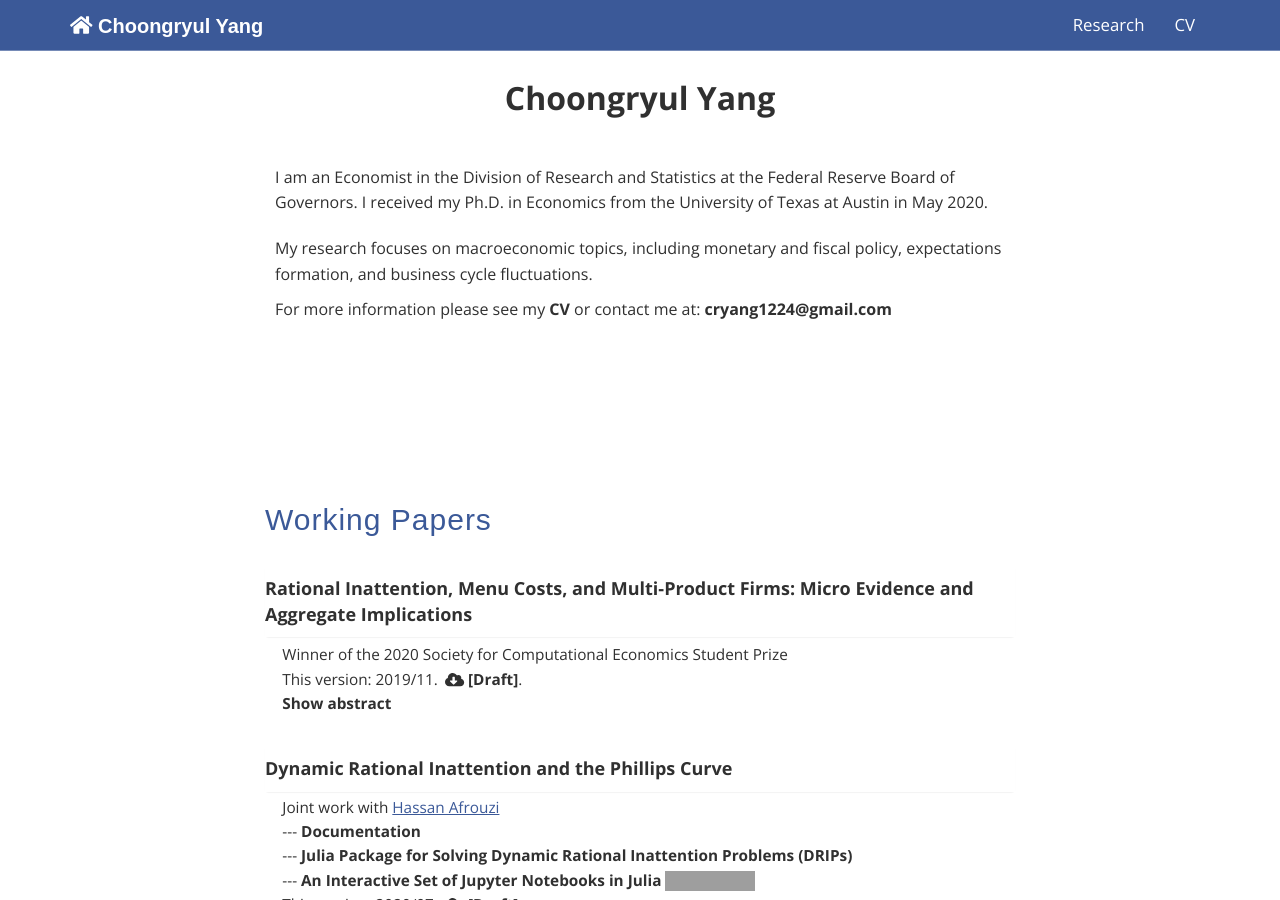
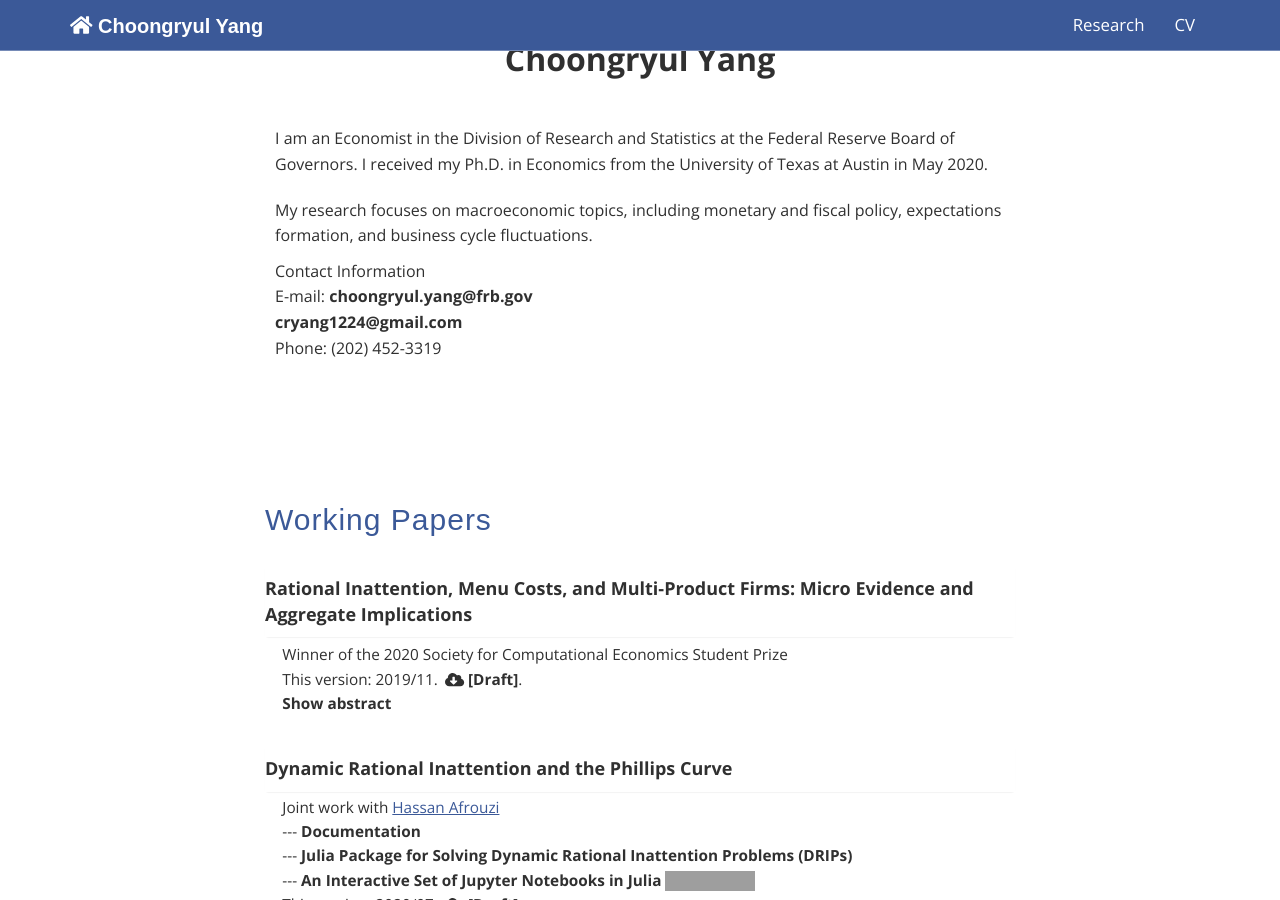
Before and after one commit to choongryulyang/choongryulyang.github.io, a Jekyll site: the page built from index.html, in a window 1280 px wide and 900 px high, scrolled down 457 px. Built offline with Jekyll 4.4.1, drawn with Linux system fonts in a browser that asks for light colours; grey boxes are pictures that could not be loaded.

Commit message:
Update index.html

```diff
--- a/index.html
+++ b/index.html
@@ -44,8 +44,10 @@
 						</p>
 
 						<p style="margin-top: 10px;margin-bottom: 0px; text-align:left; padding: 0 10px 0 10px; font-size:12pt">
-						For more information please see my <b> <a class="two" href="cv/ChoongryulYang_CV.pdf" target="_blank">CV</a></b> or
-						contact me at: <b><a class="two" href="mailto:cryang1224@gmail.com" target="_blank">cryang1224@gmail.com</a></b>
+						Contact Information <br>
+						E-mail: <b><a class="two" href="mailto:choongryul.yang@frb.gov" target="_blank">choongryul.yang@frb.gov</a></b> <br>
+								<b><a class="two" href="mailto:cryang1224@gmail.com" target="_blank">cryang1224@gmail.com</a></b> <br>
+						Phone: (202) 452-3319
 						<br>
 						</p>
 
```
